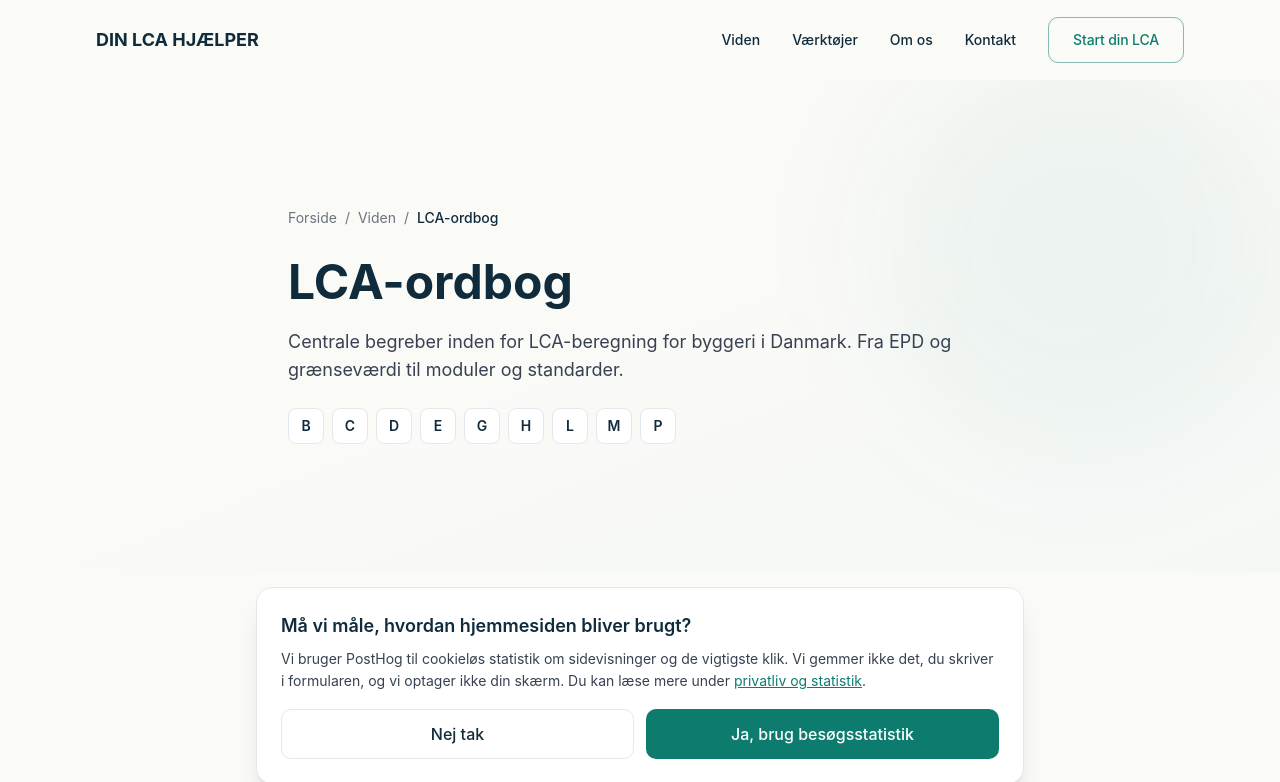
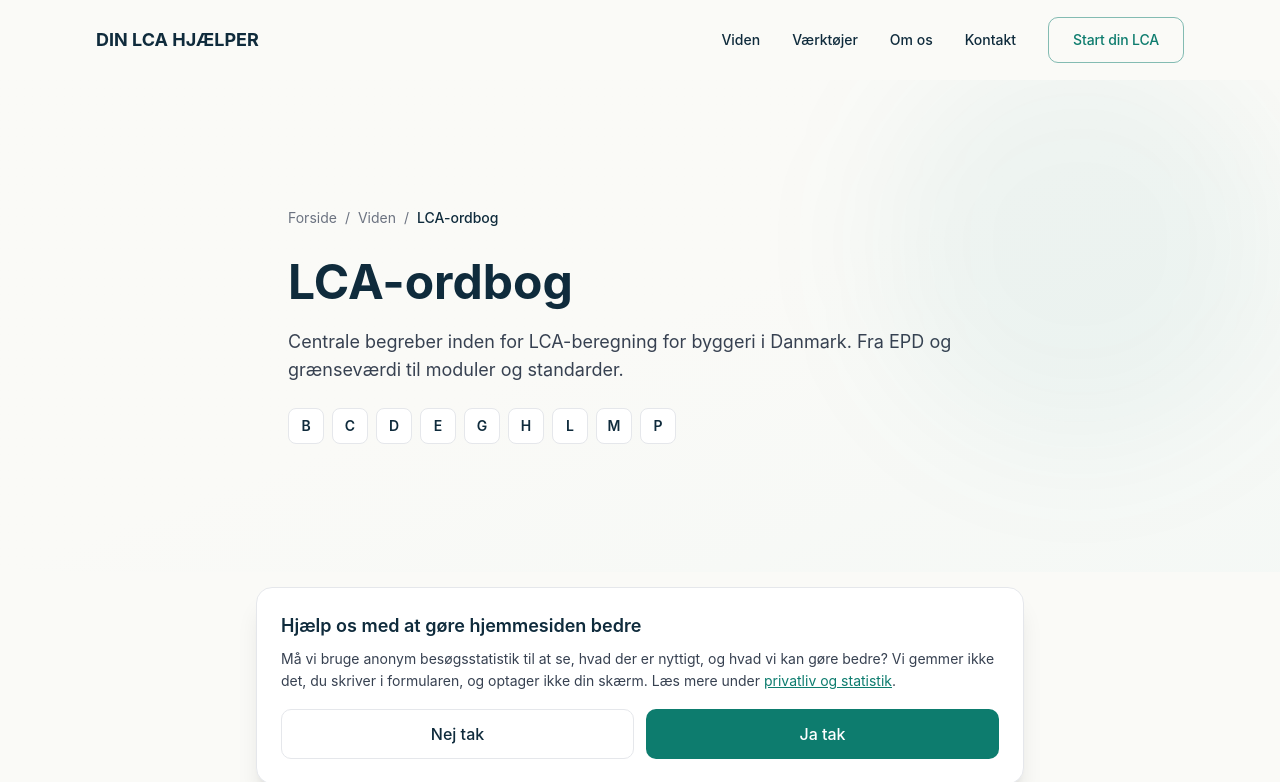
Before and after one commit to Valdemarlw/Din-LCA-Hjaelper-webpage, a React (Vite) app: page /ordbog in a window 1280 px wide. Shown: the top 782 px of the page. Built offline with nearby package versions, Linux system fonts and the light colour scheme.

Commit message:
Improve analytics consent copy (#6)

```diff
--- a/src/components/analytics/AnalyticsConsent.tsx
+++ b/src/components/analytics/AnalyticsConsent.tsx
@@ -31,10 +31,10 @@ export function AnalyticsConsent() {
       aria-label="Indstillinger for anonym statistik"
       data-nosnippet
     >
-      <h2 className="text-lg font-semibold text-navy">Må vi måle, hvordan hjemmesiden bliver brugt?</h2>
+      <h2 className="text-lg font-semibold text-navy">Hjælp os med at gøre hjemmesiden bedre</h2>
       <p className="mt-2 text-sm leading-relaxed text-body">
-        Vi bruger PostHog til cookieløs statistik om sidevisninger og de vigtigste klik. Vi gemmer
-        ikke det, du skriver i formularen, og vi optager ikke din skærm. Du kan læse mere under{" "}
+        Må vi bruge anonym besøgsstatistik til at se, hvad der er nyttigt, og hvad vi kan gøre bedre?
+        Vi gemmer ikke det, du skriver i formularen, og optager ikke din skærm. Læs mere under{" "}
         <Link className="text-primary underline" to="/privatliv">
           privatliv og statistik
         </Link>
@@ -53,7 +53,7 @@ export function AnalyticsConsent() {
           className="rounded-[10px] bg-primary px-5 py-3 font-medium text-white transition-colors hover:bg-primary-hover"
           onClick={() => choose("granted")}
         >
-          Ja, brug besøgsstatistik
+          Ja tak
         </button>
       </div>
     </aside>
```
